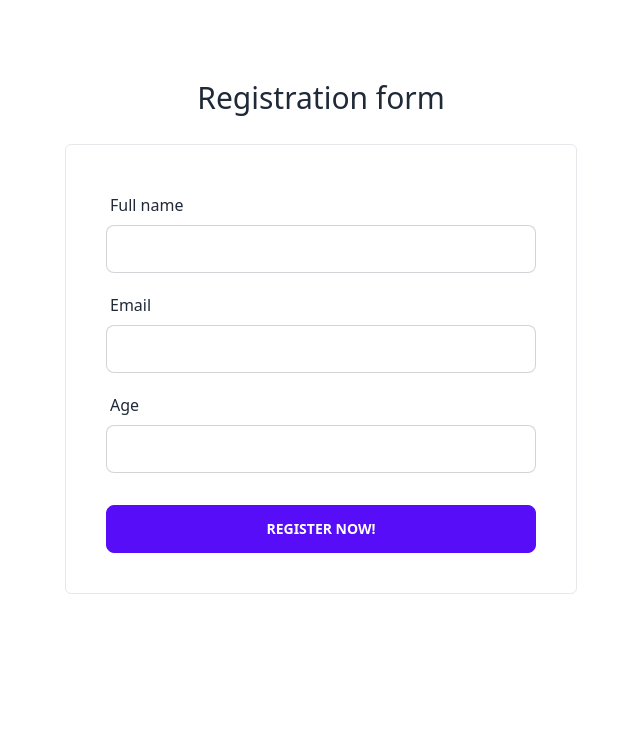
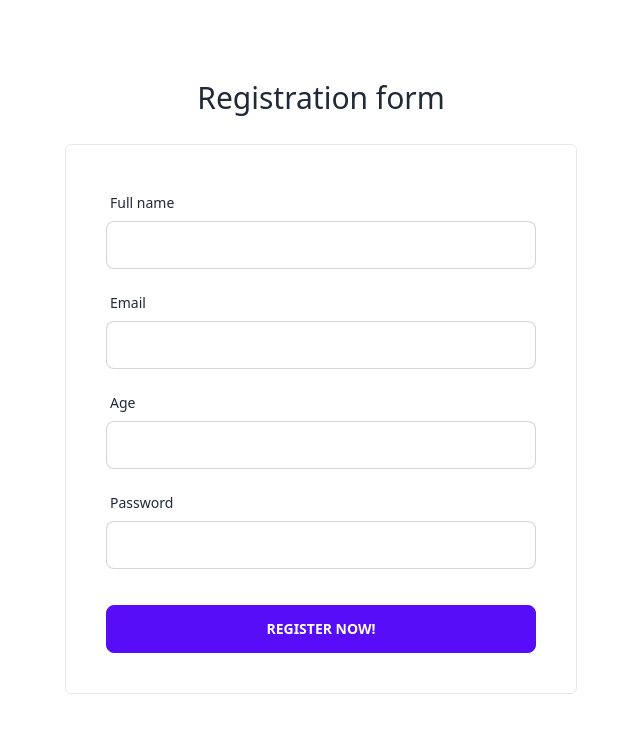
Before and after one commit to up2dul/learn-rhf, a React (Vite) app: page / in a window 1280 px wide. Shown: the top 732 px of the page, without its empty margins (319-959 px from the left). Built offline with nearby package versions, Linux system fonts and the light colour scheme; the HTML template or start-up script is replaced by a standard one.

Commit message:
add validation with schema

```diff
--- a/src/App.jsx
+++ b/src/App.jsx
@@ -1,46 +1,10 @@
-import { useForm } from 'react-hook-form';
+import { Form } from './components/form';
 
 function App() {
-  const { register, handleSubmit } = useForm();
-
-  const onSubmit = (data) => console.log(data);
-
   return (
     <main className='my-20 mx-auto w-4/5 md:w-3/5 lg:w-2/5'>
       <h1 className="text-3xl text-center">Registration form</h1>
-      <form
-        onSubmit={handleSubmit(onSubmit)}
-        className='mt-7 p-10 flex flex-col gap-3 border rounded-md'
-      >
-        <div>
-          <label htmlFor="full-name" className='label'>Full name</label>
-          <input
-            type='text'
-            id='full-name'
-            className='input input-bordered w-full'
-            {...register('fullName', { required: true })}
-          />
-        </div>
-        <div>
-          <label htmlFor="email" className='label'>Email</label>
-          <input
-            type='email'
-            id='email'
-            className='input input-bordered w-full'
-            {...register('email', { required: true })}
-          />
-        </div>
-        <div>
-          <label htmlFor="age" className='label'>Age</label>
-          <input
-            type='number'
-            id='age'
-            className='input input-bordered w-full'
-            {...register('age', { required: true, min: 18, max: 40 })}
-          />
-        </div>
-        <button type='submit' className='btn btn-primary mt-5'>Register now!</button>
-      </form>
+      <Form />
     </main>
   );
 }
--- /dev/null
+++ b/src/components/form.jsx
@@ -0,0 +1,44 @@
+import { useForm } from 'react-hook-form';
+import { yupResolver } from '@hookform/resolvers/yup';
+import { InputGroup } from './input-group';
+import { inputSchema } from '../utils/schema';
+
+export function Form() {
+  const { register, handleSubmit, formState: { errors } } = useForm({
+    resolver: yupResolver(inputSchema)
+  });
+
+  const onSubmit = (data) => console.log('submitted:', data);
+
+  console.log('rendered!');
+
+  return (
+    <form
+      onSubmit={handleSubmit(onSubmit)}
+      className='mt-7 p-10 flex flex-col gap-3 border rounded-md'
+    >
+      <InputGroup
+        label='Full name'
+        register={register('fullName')}
+        errMessage={errors.fullName?.message}
+      />
+      <InputGroup
+        label='Email'
+        register={register('email')}
+        errMessage={errors.email?.message}
+      />
+      <InputGroup
+        label='Age'
+        register={register('age')}
+        errMessage={errors.age?.message}
+      />
+      <InputGroup
+        label='Password'
+        type='password'
+        register={register('password')}
+        errMessage={errors.password?.message}
+      />
+      <button type='submit' className='mt-5'>Register now!</button>
+    </form>
+  );
+}
--- /dev/null
+++ b/src/components/input-group.jsx
@@ -0,0 +1,11 @@
+export function InputGroup({ label, type, register, errMessage }) {
+  return (
+    <div className='form-control'>
+      <label className='label'>
+        <span className='label-text'>{label}</span>
+      </label>
+      <input type={type || 'text'} {...register} />
+      <p className='mt-1 text-red-500'>{errMessage}</p>
+    </div>
+  );
+}
--- /dev/null
+++ b/src/utils/schema.js
@@ -0,0 +1,8 @@
+import * as yup from 'yup';
+
+export const inputSchema = yup.object({
+  fullName: yup.string().required(),
+  email: yup.string().email().required(),
+  age: yup.number().positive().integer().required(),
+  password: yup.string().min(4).max(18).required()
+}).required();
```
